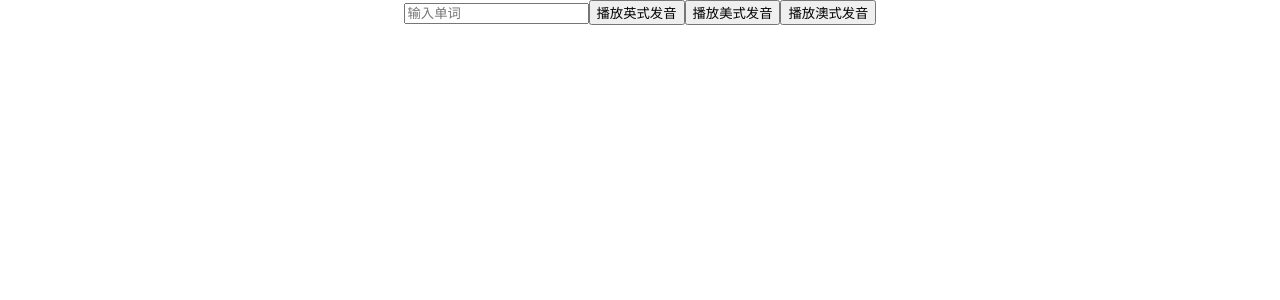
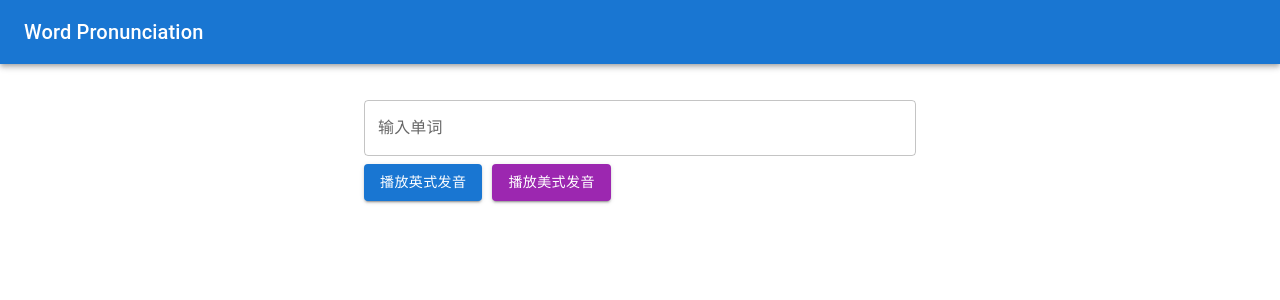
Before and after one commit to WeidongFang1985/Word-Pronunciation, a React (Create React App) app: page / in a window 1280 px wide. Shown: the top 300 px of the page. Built offline with nearby package versions, Linux system fonts and the light colour scheme.

Commit message:
material UI

```diff
--- a/package.json
+++ b/package.json
@@ -3,6 +3,9 @@
   "version": "0.1.0",
   "private": true,
   "dependencies": {
+    "@emotion/react": "^11.11.3",
+    "@emotion/styled": "^11.11.0",
+    "@mui/material": "^5.15.10",
     "@testing-library/jest-dom": "^5.17.0",
     "@testing-library/react": "^13.4.0",
     "@testing-library/user-event": "^13.5.0",
--- a/src/App.js
+++ b/src/App.js
@@ -1,21 +1,47 @@
 import React, { useState } from 'react';
-import "./App.css";
+import AppBar from '@mui/material/AppBar';
+import Toolbar from '@mui/material/Toolbar';
+import Typography from '@mui/material/Typography';
+import TextField from '@mui/material/TextField';
+import Button from '@mui/material/Button';
+import Container from '@mui/material/Container';
 
 const App = () => {
   const [word, setWord] = useState('');
 
   const speak = (lang) => {
     const speech = new SpeechSynthesisUtterance(word);
-    speech.lang = lang; // "en-US" for American English, "en-GB" for British English
+    speech.lang = lang;
     window.speechSynthesis.speak(speech);
   };
 
   return (
-    <div className="App">
-      <input type="text" value={word} onChange={(e) => setWord(e.target.value)} placeholder="输入单词" />
-      <button onClick={() => speak('en-GB')}>播放英式发音</button>
-      <button onClick={() => speak('en-US')}>播放美式发音</button>
-      <button onClick={() => speak('en-AU')}>播放澳式发音</button>
+    <div>
+      <AppBar position="static">
+        <Toolbar>
+          <Typography variant="h6">
+            Word Pronunciation
+          </Typography>
+        </Toolbar>
+      </AppBar>
+
+      <Container maxWidth="sm" style={{ marginTop: '20px' }}>
+        <TextField
+          fullWidth
+          label="输入单词"
+          variant="outlined"
+          value={word}
+          onChange={(e) => setWord(e.target.value)}
+          margin="normal"
+        />
+
+        <Button variant="contained" color="primary" onClick={() => speak('en-GB')} style={{ marginRight: '10px' }}>
+          播放英式发音
+        </Button>
+        <Button variant="contained" color="secondary" onClick={() => speak('en-US')}>
+          播放美式发音
+        </Button>
+      </Container>
     </div>
   );
 };
```
Also changed, not shown: 1 other file (tests, documents, lock files or other folders).
